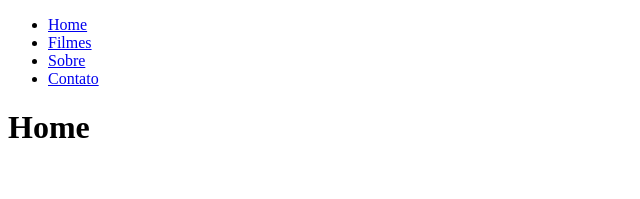
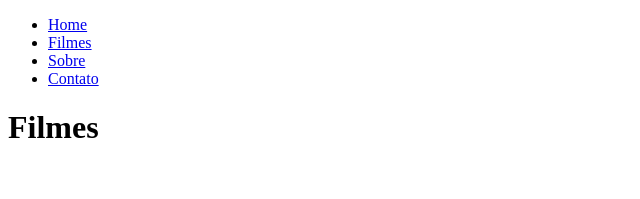
Before and after one commit to moondev94/projeto-modulo3-squad1, a React (Create React App) app: page /Filmes in a window 1280 px wide. Shown: the top 199 px of the page, without its empty margins (0-640 px from the left). Built offline with nearby package versions, Linux system fonts and the light colour scheme; a web font is replaced by a local one.

Commit message:
Update Filmes.jsx

```diff
--- a/src/view/Filmes.jsx
+++ b/src/view/Filmes.jsx
@@ -1,5 +1,5 @@
 const Filmes = () => {
-    return <h1>Home</h1>;
+    return <h1>Filmes</h1>;
   };
 
   export default Filmes;
```
